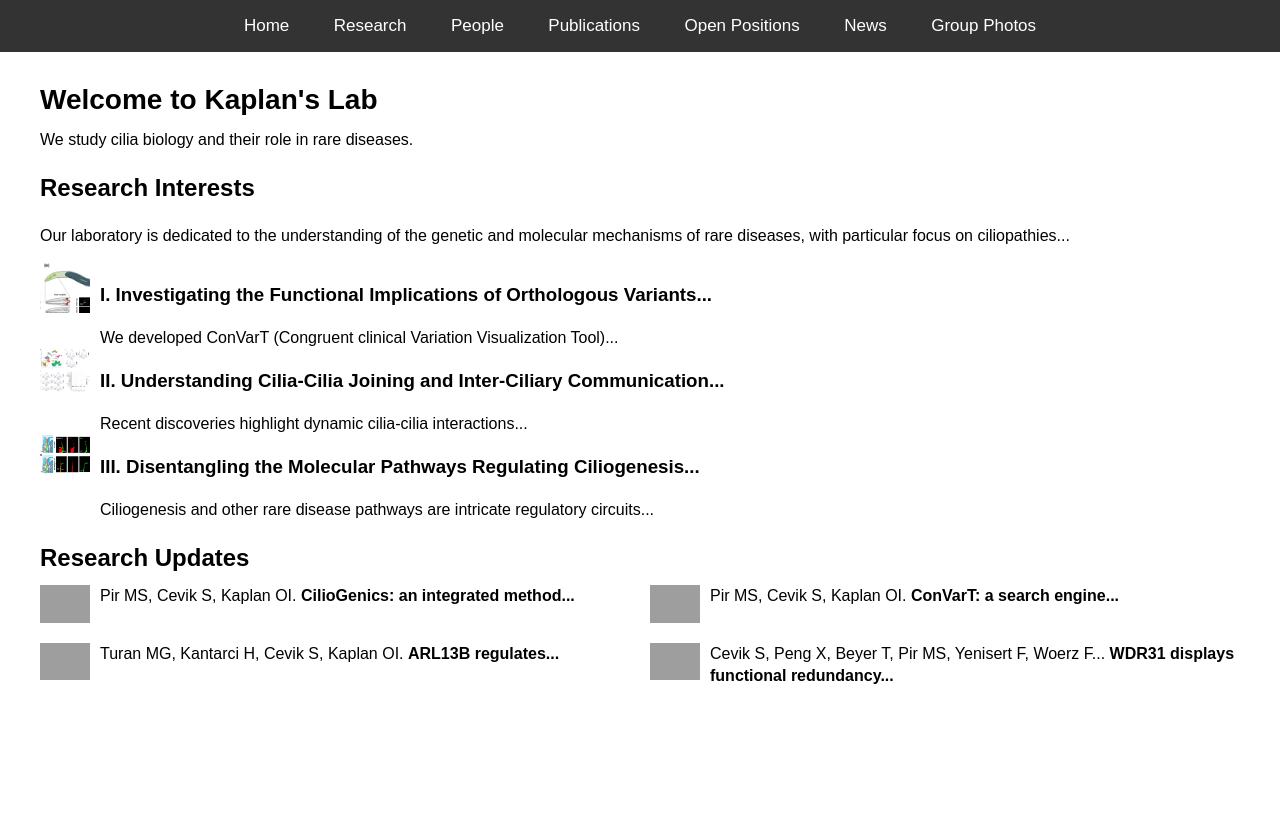
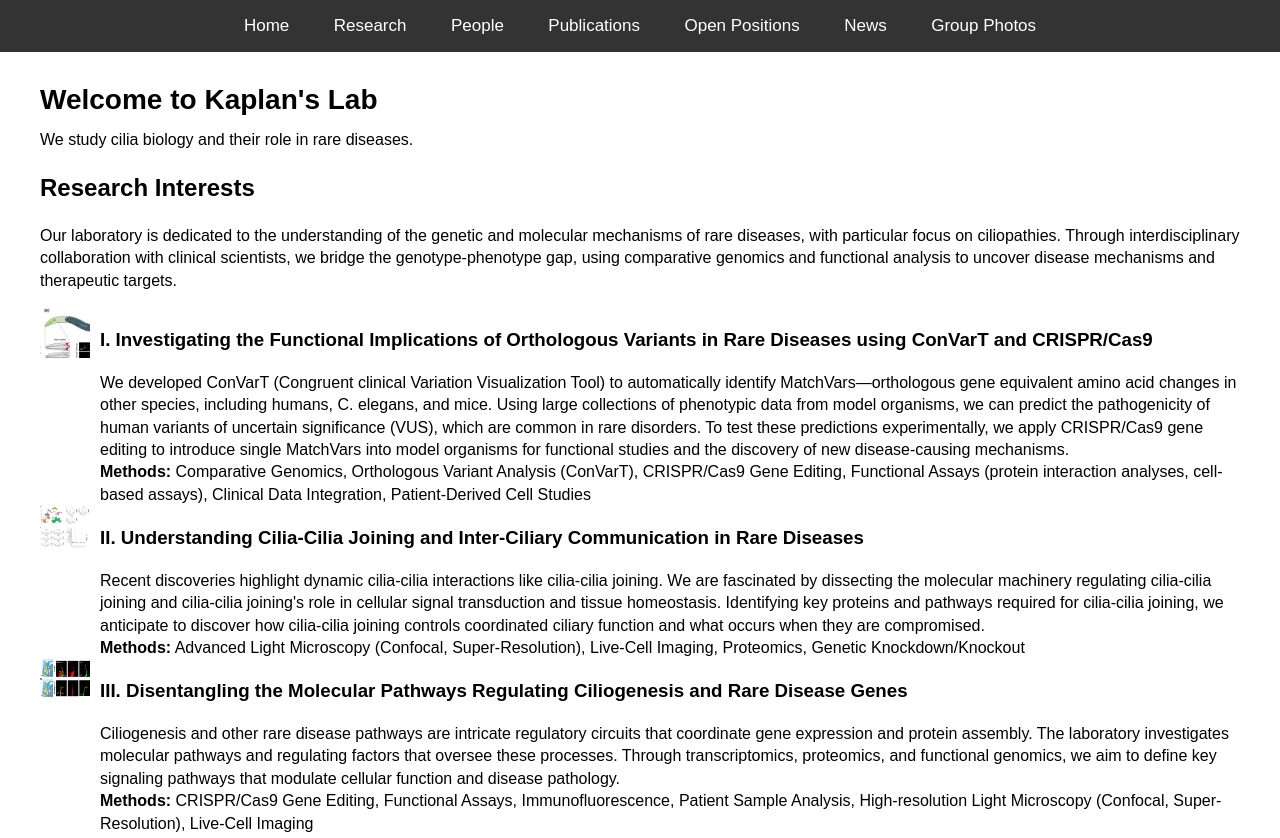
Before and after one commit to oktaykaplan/rarediseases.github.io, a plain HTML site: page index.html in a window 1280 px wide. Shown: the top 838 px of the page. Before the commit the page ends 800 px from the top, so only its background shows below. Drawn offline with Linux system fonts and the light colour scheme; grey boxes are pictures that could not be loaded.

Commit message:
Update index.html

```diff
--- a/index.html
+++ b/index.html
@@ -25,29 +25,46 @@
 
         <section id="research" class="research-section">
             <h2>Research Interests</h2>
-            <p>Our laboratory is dedicated to the understanding of the genetic and molecular mechanisms of rare diseases, with particular focus on ciliopathies...</p>
+            <p>
+                Our laboratory is dedicated to the understanding of the genetic and molecular mechanisms of rare diseases, with particular focus on ciliopathies. Through interdisciplinary collaboration with clinical scientists, we bridge the genotype-phenotype gap, using comparative genomics and functional analysis to uncover disease mechanisms and therapeutic targets.
+            </p>
 
             <div class="research-item">
-                <img src="research1.jpeg" alt="Research 1">
+                <img src="research1.jpeg" alt="Research 1" width="200">
                 <div class="research-text">
-                    <h3>I. Investigating the Functional Implications of Orthologous Variants...</h3>
-                    <p>We developed ConVarT (Congruent clinical Variation Visualization Tool)...</p>
+                    <h3>I. Investigating the Functional Implications of Orthologous Variants in Rare Diseases using ConVarT and CRISPR/Cas9</h3>
+                    <p>
+                        We developed ConVarT (Congruent clinical Variation Visualization Tool) to automatically identify MatchVars—orthologous gene equivalent amino acid changes in other species, including humans, C. elegans, and mice. Using large collections of phenotypic data from model organisms, we can predict the pathogenicity of human variants of uncertain significance (VUS), which are common in rare disorders. To test these predictions experimentally, we apply CRISPR/Cas9 gene editing to introduce single MatchVars into model organisms for functional studies and the discovery of new disease-causing mechanisms.
+                    </p>
+                    <p>
+                        <b>Methods:</b> Comparative Genomics, Orthologous Variant Analysis (ConVarT), CRISPR/Cas9 Gene Editing, Functional Assays (protein interaction analyses, cell-based assays), Clinical Data Integration, Patient-Derived Cell Studies
+                    </p>
                 </div>
             </div>
 
             <div class="research-item">
-                <img src="research2.jpeg" alt="Research 2">
+                <img src="research2.jpeg" alt="Research 2" width="200">
                 <div class="research-text">
-                    <h3>II. Understanding Cilia-Cilia Joining and Inter-Ciliary Communication...</h3>
-                    <p>Recent discoveries highlight dynamic cilia-cilia interactions...</p>
+                    <h3>II. Understanding Cilia-Cilia Joining and Inter-Ciliary Communication in Rare Diseases</h3>
+                    <p>
+                        Recent discoveries highlight dynamic cilia-cilia interactions like cilia-cilia joining. We are fascinated by dissecting the molecular machinery regulating cilia-cilia joining and cilia-cilia joining's role in cellular signal transduction and tissue homeostasis. Identifying key proteins and pathways required for cilia-cilia joining, we anticipate to discover how cilia-cilia joining controls coordinated ciliary function and what occurs when they are compromised.
+                    </p>
+                    <p>
+                        <b>Methods:</b> Advanced Light Microscopy (Confocal, Super-Resolution), Live-Cell Imaging, Proteomics, Genetic Knockdown/Knockout
+                    </p>
                 </div>
             </div>
 
             <div class="research-item">
-                <img src="research3.jpg" alt="Research 3">
+                <img src="research3.jpg" alt="Research 3" width="200">
                 <div class="research-text">
-                    <h3>III. Disentangling the Molecular Pathways Regulating Ciliogenesis...</h3>
-                    <p>Ciliogenesis and other rare disease pathways are intricate regulatory circuits...</p>
+                    <h3>III. Disentangling the Molecular Pathways Regulating Ciliogenesis and Rare Disease Genes</h3>
+                    <p>
+                        Ciliogenesis and other rare disease pathways are intricate regulatory circuits that coordinate gene expression and protein assembly. The laboratory investigates molecular pathways and regulating factors that oversee these processes. Through transcriptomics, proteomics, and functional genomics, we aim to define key signaling pathways that modulate cellular function and disease pathology.
+                    </p>
+                    <p>
+                        <b>Methods:</b> CRISPR/Cas9 Gene Editing, Functional Assays, Immunofluorescence, Patient Sample Analysis, High-resolution Light Microscopy (Confocal, Super-Resolution), Live-Cell Imaging
+                    </p>
                 </div>
             </div>
         </section>
```
